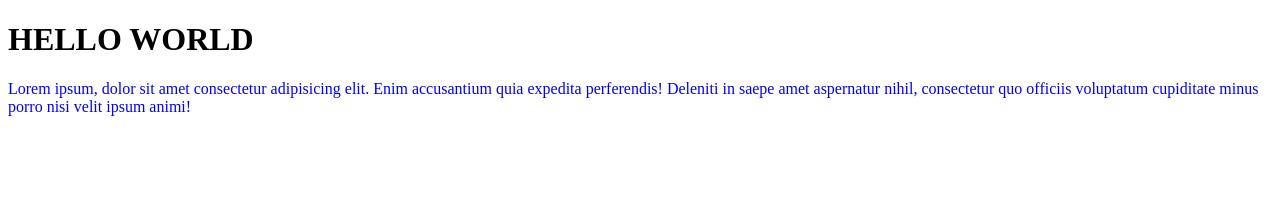
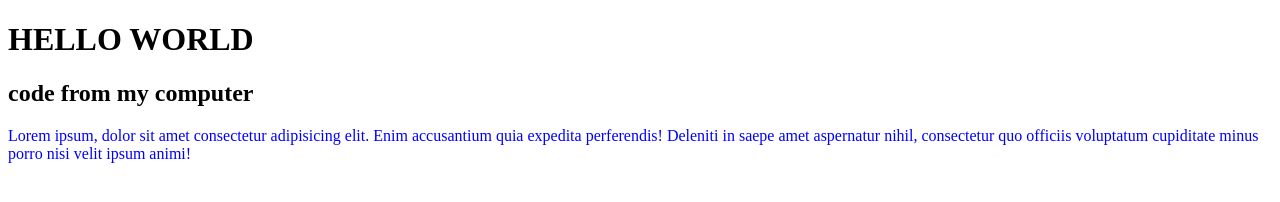
Before and after one commit to Adamashvili/testwebsite, a plain HTML site: page index.html in a window 1280 px wide. Drawn offline with Linux system fonts and the light colour scheme.

Commit message:
my codesss

```diff
--- a/index.html
+++ b/index.html
@@ -8,6 +8,7 @@
   </head>
   <body>
     <h1>HELLO WORLD</h1>
+    <h2>code from my computer</h2>
     <p>
       Lorem ipsum, dolor sit amet consectetur adipisicing elit. Enim accusantium
       quia expedita perferendis! Deleniti in saepe amet aspernatur nihil,
```
